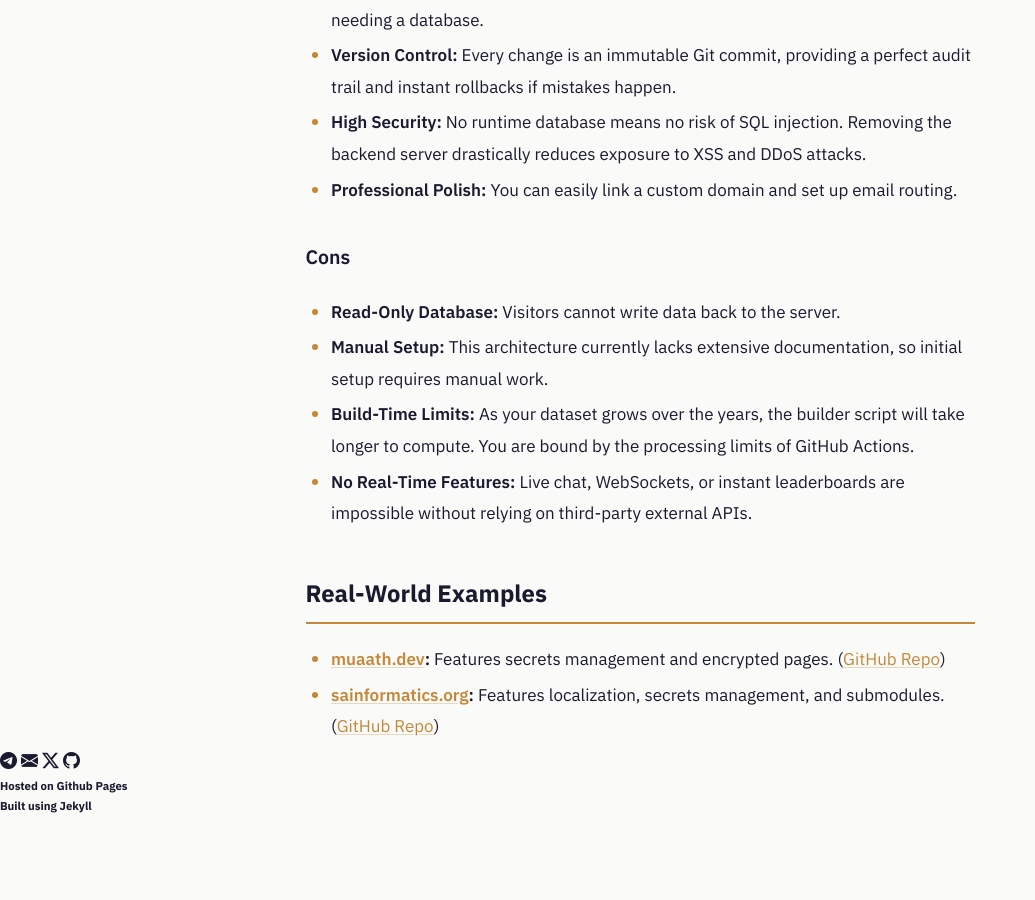
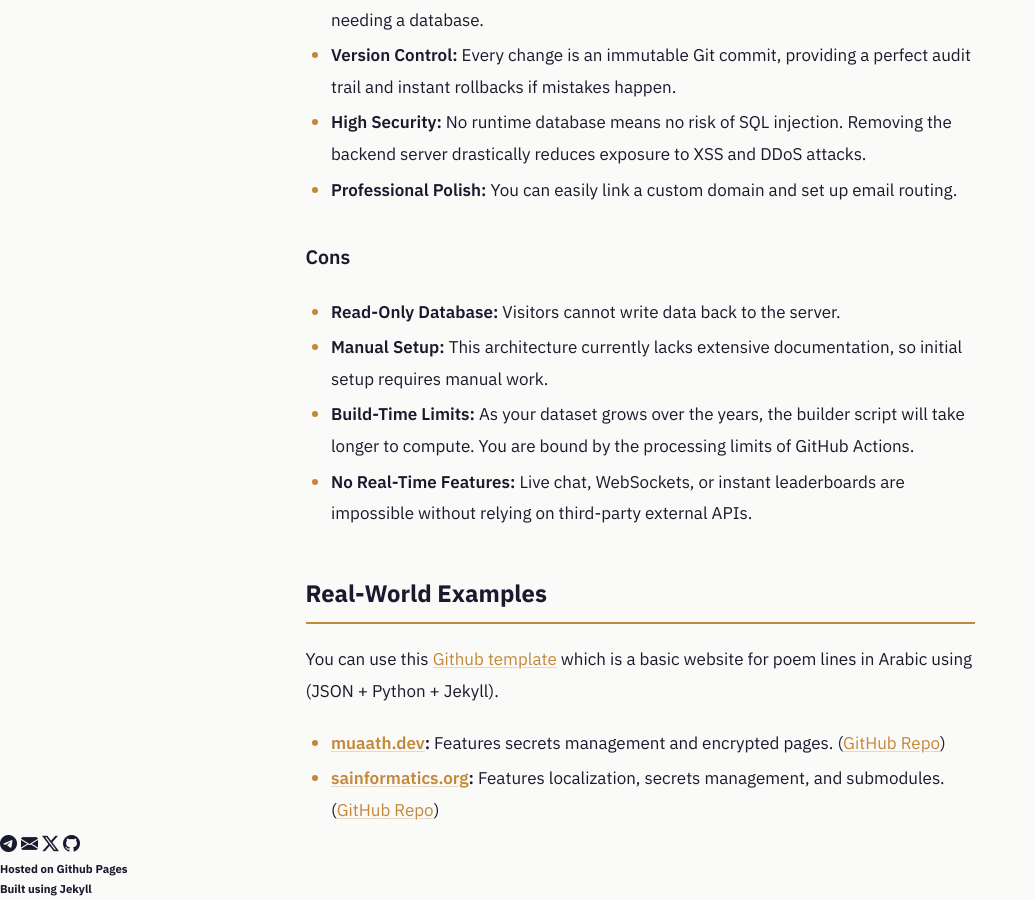
Before and after one commit to Muaath5/website, a Jekyll site: the page built from root/_posts/2026-07-10-mustatic.md, in a window 1280 px wide and 900 px high, scrolled down 4851 px. Shown: the whole window, without its empty margins (0-1035 px from the left). Built offline with Jekyll 4.4.1, drawn with Linux system fonts in a browser that asks for light colours; nearby versions of some CDN libraries; before the commit the page ends 5668 px from its top, so only the background shows below that.

Commit message:
Add GitHub template link for MuStatic project

```diff
--- a/root/_posts/2026-07-10-mustatic.md
+++ b/root/_posts/2026-07-10-mustatic.md
@@ -118,5 +118,7 @@ You can build a simple frontend page that asks for a GitHub API token. If the to
 
 ## Real-World Examples
 
+You can use this [Github template](https://github.com/Muaath5/MuStatic) which is a basic website for poem lines in Arabic using (JSON + Python + Jekyll).
+
 * **[muaath.dev](https://muaath.dev):** Features secrets management and encrypted pages. ([GitHub Repo](https://github.com/Muaath5/website))
 * **[sainformatics.org](https://sainformatics.org):** Features localization, secrets management, and submodules. ([GitHub Repo](https://github.com/informatics-sa/Website))
```
